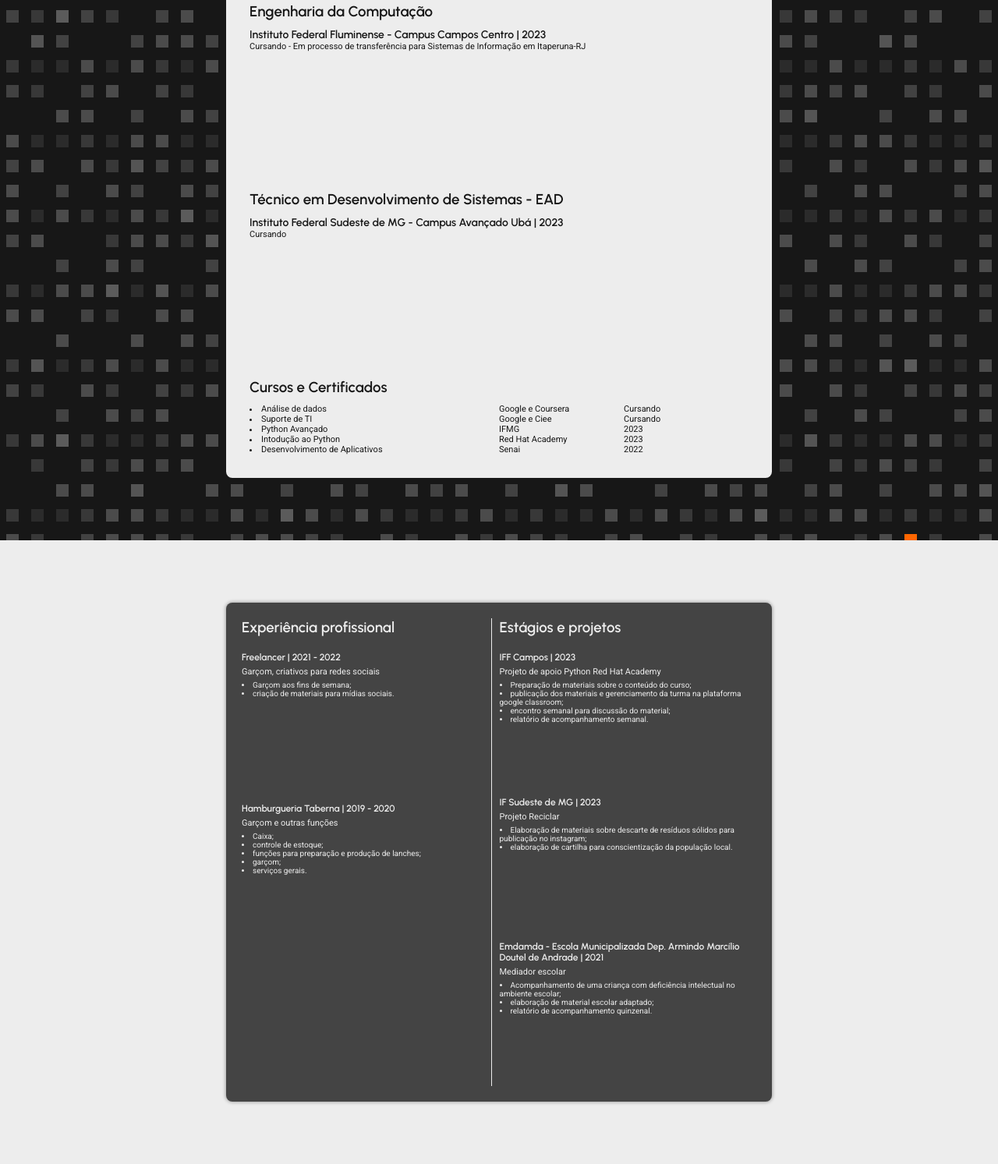
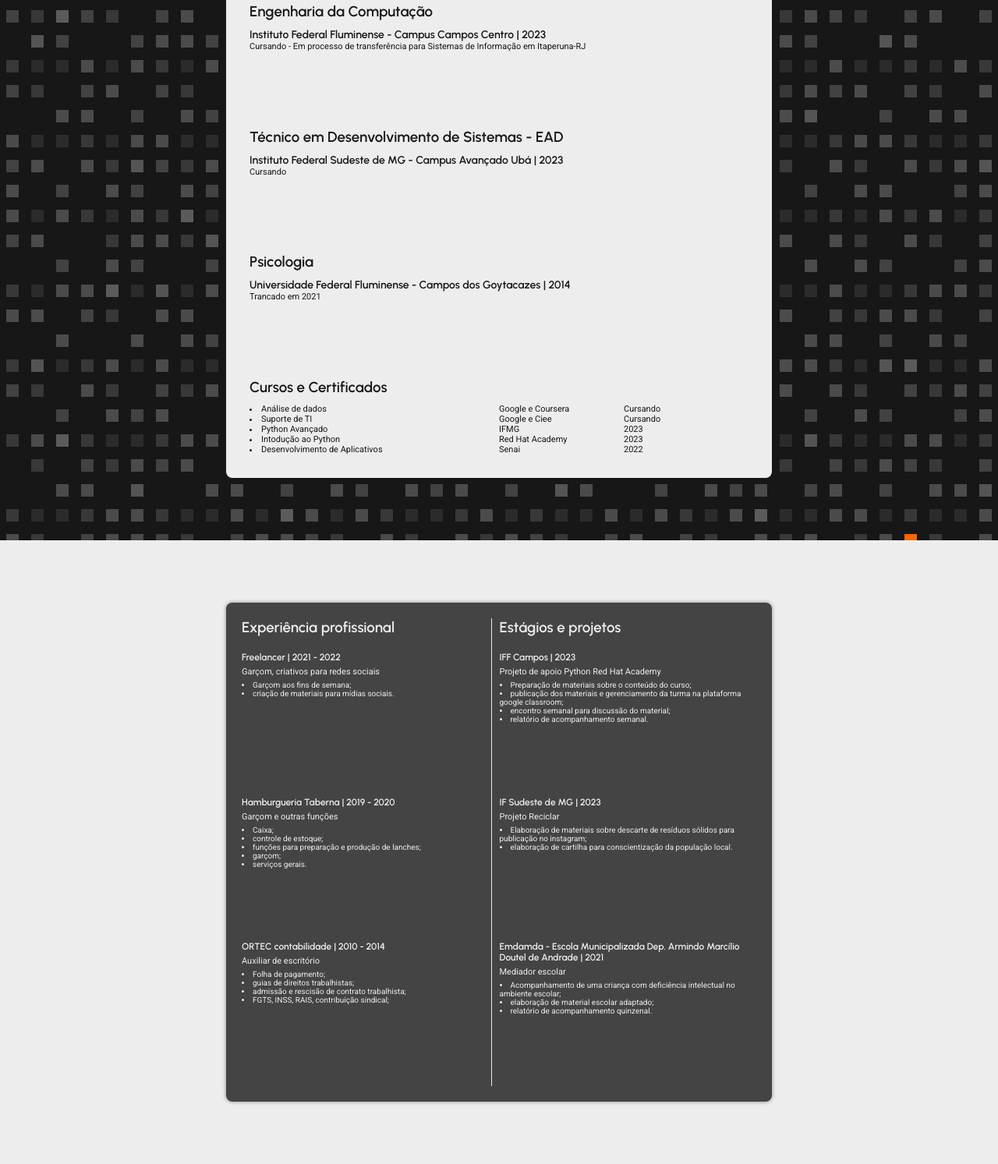
Before and after one commit to rodolfomcosta/apresentacao, a plain HTML site: page index.html in a window 1280 px wide. Shown: the part 1707-3200 px from the top of the page at 78% size. Drawn offline with nearby package versions, Linux system fonts and the light colour scheme.

Commit message:
update
Correções e atualizações

```diff
--- a/assets/css/experience-section.css
+++ b/assets/css/experience-section.css
@@ -41,11 +41,7 @@
     font-size: 1rem;
 }
 
-.freelancer, .t2b, .python, .reciclar, .mediador {
+.freelancer, .t2b, .ortec, .python, .reciclar, .mediador {
     flex: 1;
     margin-bottom: 2.5rem;
 }
-
-.t2b {
-    flex: 2;
-}
--- a/index.html
+++ b/index.html
@@ -184,6 +184,17 @@
                     Cursando
                 </p>
             </article>
+            <article class="graduation">
+                <h3>
+                    Psicologia
+                </h3>
+                <h4>
+                    Universidade Federal Fluminense - Campos dos Goytacazes | 2014
+                </h4>
+                <p>
+                    Trancado em 2021
+                </p>
+            </article>
             <article class="courses">
                 <h3>
                     Cursos e Certificados
@@ -243,6 +254,18 @@
                         <li>serviços gerais.</li>
                     </ul>
                 </div>
+                <div class="ortec">
+                    <h4>
+                        ORTEC contabilidade | 2010 - 2014
+                    </h4>
+                    <p>Auxiliar de escritório</p>
+                    <ul>
+                        <li>Folha de pagamento;</li>
+                        <li>guias de direitos trabalhistas;</li>
+                        <li>admissão e rescisão de contrato trabalhista;</li>
+                        <li>FGTS, INSS, RAIS, contribuição sindical;</li>
+                    </ul>
+                </div>
             </article>
             <div class="separator"></div>
             <article class="internship">
```
